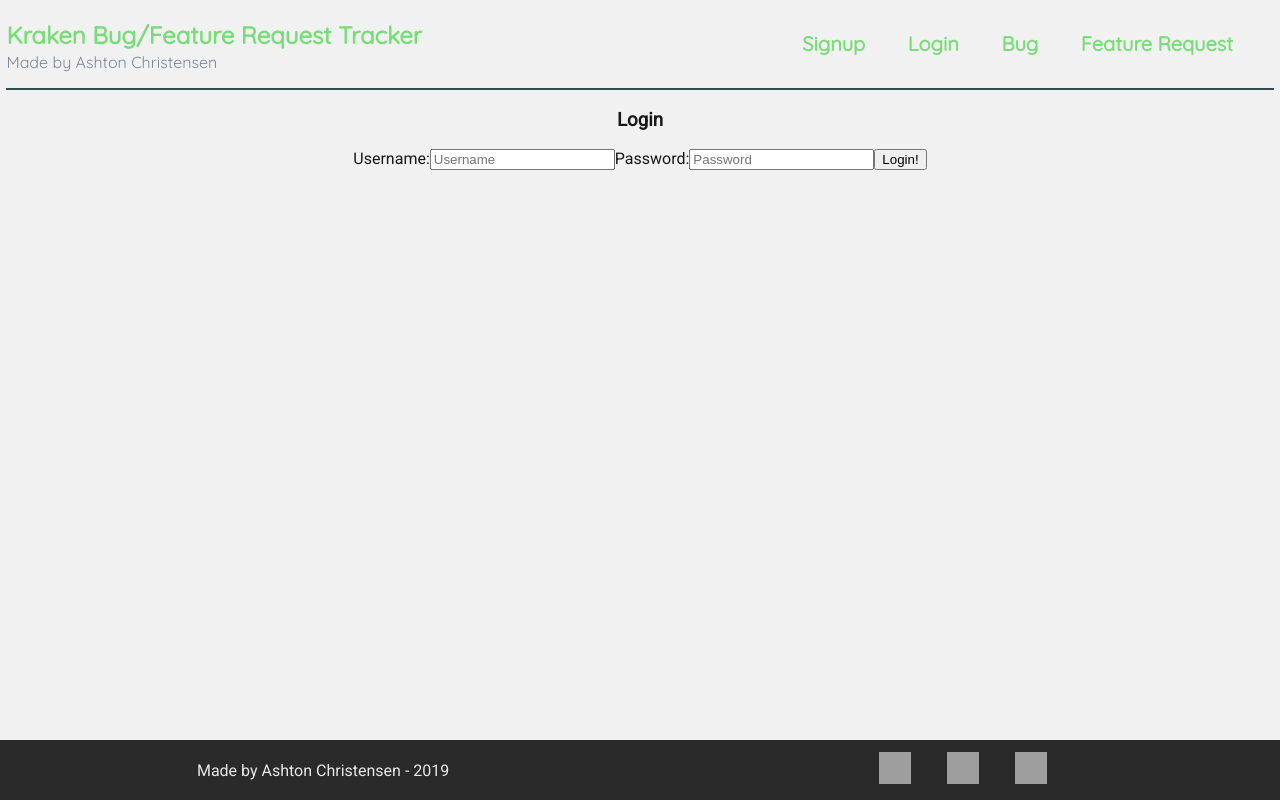
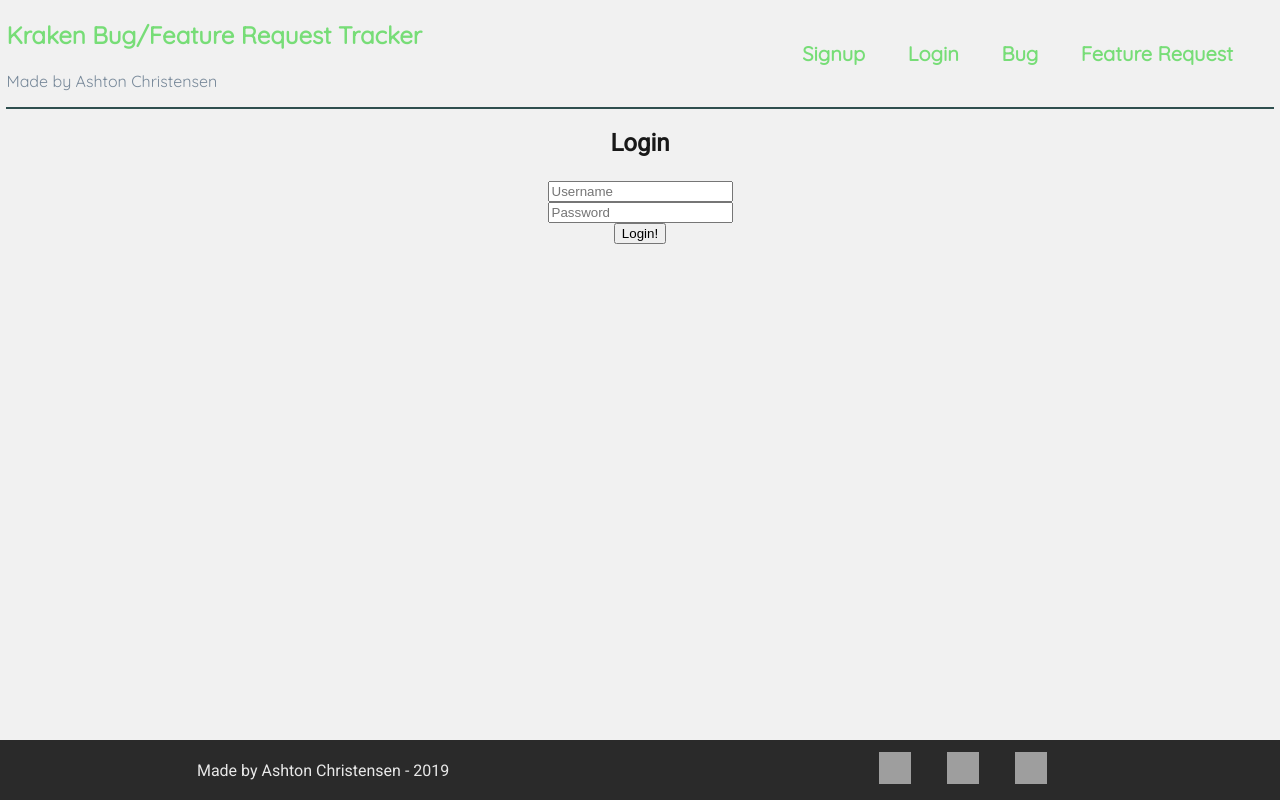
Before and after one commit to Ashton-C/ktracker, a React (Create React App) app in the folder UI/: page /auth/login in a window 1280 px wide. Built offline with nearby package versions, Linux system fonts and the light colour scheme; grey boxes are pictures that could not be loaded.

Commit message:
/auth/login and polish
/auth/login should now work properly and pass the logged in user into the main app. Also made the title a clickable link back to '/'.

```diff
--- a/UI/src/App.js
+++ b/UI/src/App.js
@@ -16,6 +16,13 @@ class App extends Component {
       userLoggedIn: null
     };
   }
+
+  handleLogIn = user => {
+    this.setState({
+      userLoggedIn: user
+    });
+  };
+
   render() {
     return (
       <Router>
@@ -78,7 +85,11 @@ class App extends Component {
             exact
             path="/auth/login"
             render={props => (
-              <Login {...props} user={this.state.userLoggedIn} />
+              <Login
+                {...props}
+                onLogIn={this.handleLogIn}
+                user={this.state.userLoggedIn}
+              />
             )}
           />
           <Route
--- a/UI/src/components/content/auth/login/index.js
+++ b/UI/src/components/content/auth/login/index.js
@@ -2,14 +2,64 @@ import React, { Component } from 'react';
 import './styles.css';
 
 class Login extends Component {
+  constructor(props) {
+    super(props);
+    this.state = {
+      redirect: false,
+      username: '',
+      password: ''
+    };
+    this.handleSubmit = this.handleSubmit.bind(this);
+    this.logIn = this.logIn.bind(this);
+    this.handleFormChange = this.handleFormChange.bind(this);
+  }
+  logIn = (username, password) => {
+    let url = 'www.kraktracker.xyz/api/auth/login';
+    let data = { username: username, password: password };
+    console.log(data);
+    fetch(url, {
+      method: 'POST',
+      mode: 'cors',
+      headers: {
+        'Content-Type': 'application/json'
+      },
+      body: data
+    })
+      .then(res => {
+        return res.json();
+      })
+      .then(json => {
+        this.props.onLogIn(json.user);
+        console.log(json);
+      });
+  };
+  handleSubmit = async event => {
+    try {
+      await this.logIn(this.state.username, this.state.password);
+      this.props.history.push('/');
+    } catch (e) {
+      console.log(e);
+    }
+  };
+
+  handleFormChange = event => {
+    const target = event.target;
+    const value = target.type === 'checkbox' ? target.checked : target.value;
+    const name = target.name;
+    this.setState({ [name]: value });
+  };
+
   render() {
     let userLoggedIn = this.props.user;
     return (
       <div className="Login">
-        <h3>Login</h3>
+        <h2>Login</h2>
+        <br />
+        {userLoggedIn ? (
+          <p>You are already logged in! You can now make a report!</p>
+        ) : (
           <form>
             <span>
-            Username:
               <input
                 type="text"
                 required
@@ -17,10 +67,11 @@ class Login extends Component {
                 minLength={6}
                 placeholder="Username"
                 name="username"
+                onChange={this.handleFormChange}
               />
             </span>
+            <br />
             <span>
-            Password:
               <input
                 type="password"
                 required
@@ -28,12 +79,19 @@ class Login extends Component {
                 minLength={6}
                 placeholder="Password"
                 name="password"
+                onChange={this.handleFormChange}
               />
             </span>
-          <button onClick={this.handleSubmit} type="submit" name="submitLogin">
+            <br />
+            <button
+              onClick={this.handleSubmit}
+              type="submit"
+              name="submitLogin"
+            >
               Login!
             </button>
           </form>
+        )}
       </div>
     );
   }
--- a/UI/src/components/content/auth/login/styles.css
+++ b/UI/src/components/content/auth/login/styles.css
@@ -0,0 +1,15 @@
+.Login h2 {
+  position: relative;
+  margin: 20px 0px 5px 0px;
+}
+
+.Login {
+  display: flex;
+  position: relative;
+  align-content: center;
+  justify-content: center;
+  flex-direction: column;
+}
+.Login form {
+  position: relative;
+}
--- a/UI/src/components/content/auth/signup/index.js
+++ b/UI/src/components/content/auth/signup/index.js
@@ -34,7 +34,7 @@ class Signup extends Component {
   };
 
   signUp = (username, password) => {
-    let url = 'http://kraktracker.xyz/api/auth/signup';
+    let url = 'www.kraktracker.xyz/api/auth/signup';
     let data = { username: username, password: password };
     console.log(data);
     fetch(url, {
--- a/UI/src/components/header/index.js
+++ b/UI/src/components/header/index.js
@@ -1,5 +1,6 @@
 import React, { Component } from 'react';
 import Nav from '../nav';
+import { Link } from 'react-router-dom';
 import './styles.css';
 
 class Header extends Component {
@@ -7,7 +8,11 @@ class Header extends Component {
     return (
       <div className="Header">
         <div className="HeaderText">
-          <h2>Kraken Bug/Feature Request Tracker</h2>
+          <h2>
+            <Link className="HeadLink" to="/">
+              Kraken Bug/Feature Request Tracker
+            </Link>
+          </h2>
           <b />
           <p>Made by Ashton Christensen</p>
         </div>
--- a/UI/src/components/header/styles.css
+++ b/UI/src/components/header/styles.css
@@ -20,7 +20,8 @@
   height: auto;
 }
 
-.HeaderText h2 {
+.HeadLink {
+  text-decoration: none;
   color: #77dd77;
   font-weight: bold;
   margin-bottom: 1px;
```
Lines whose indentation alone changed are shown as unchanged.
